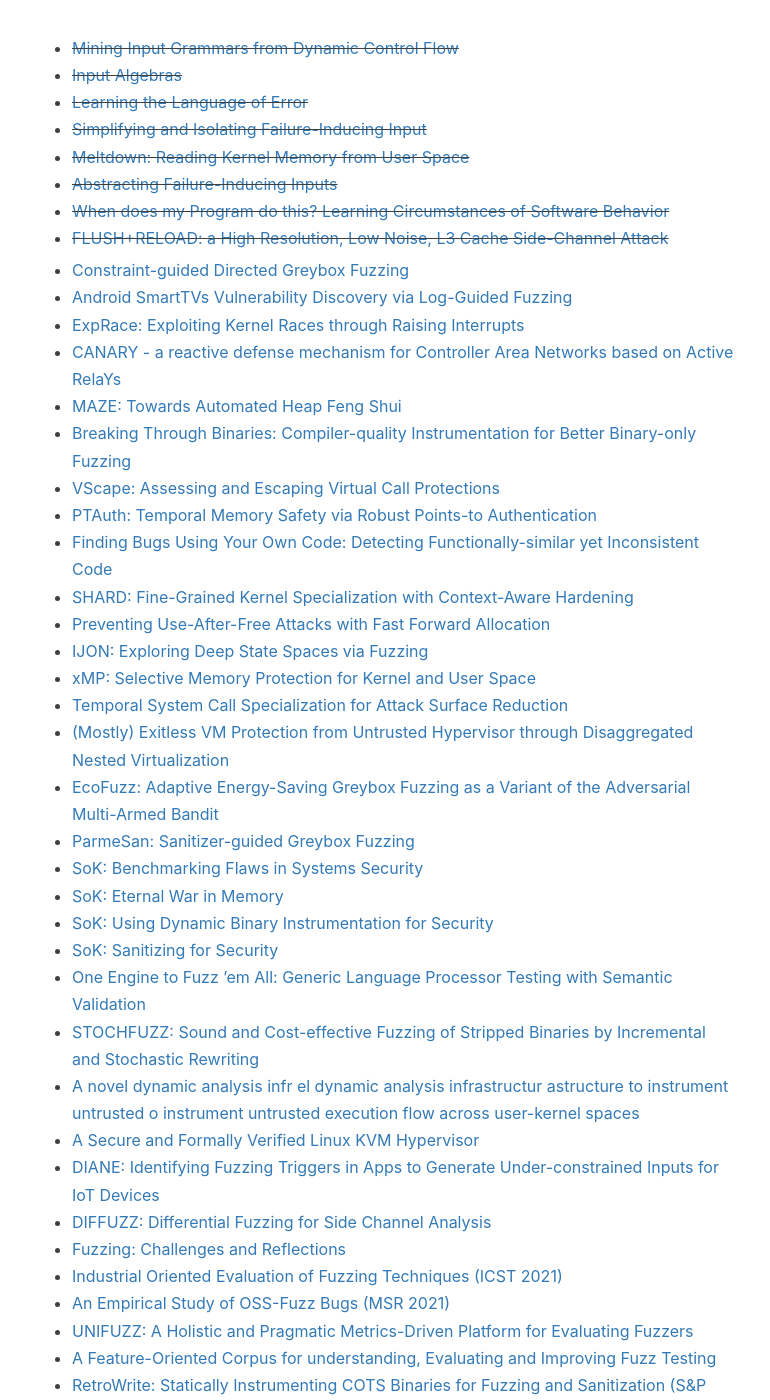
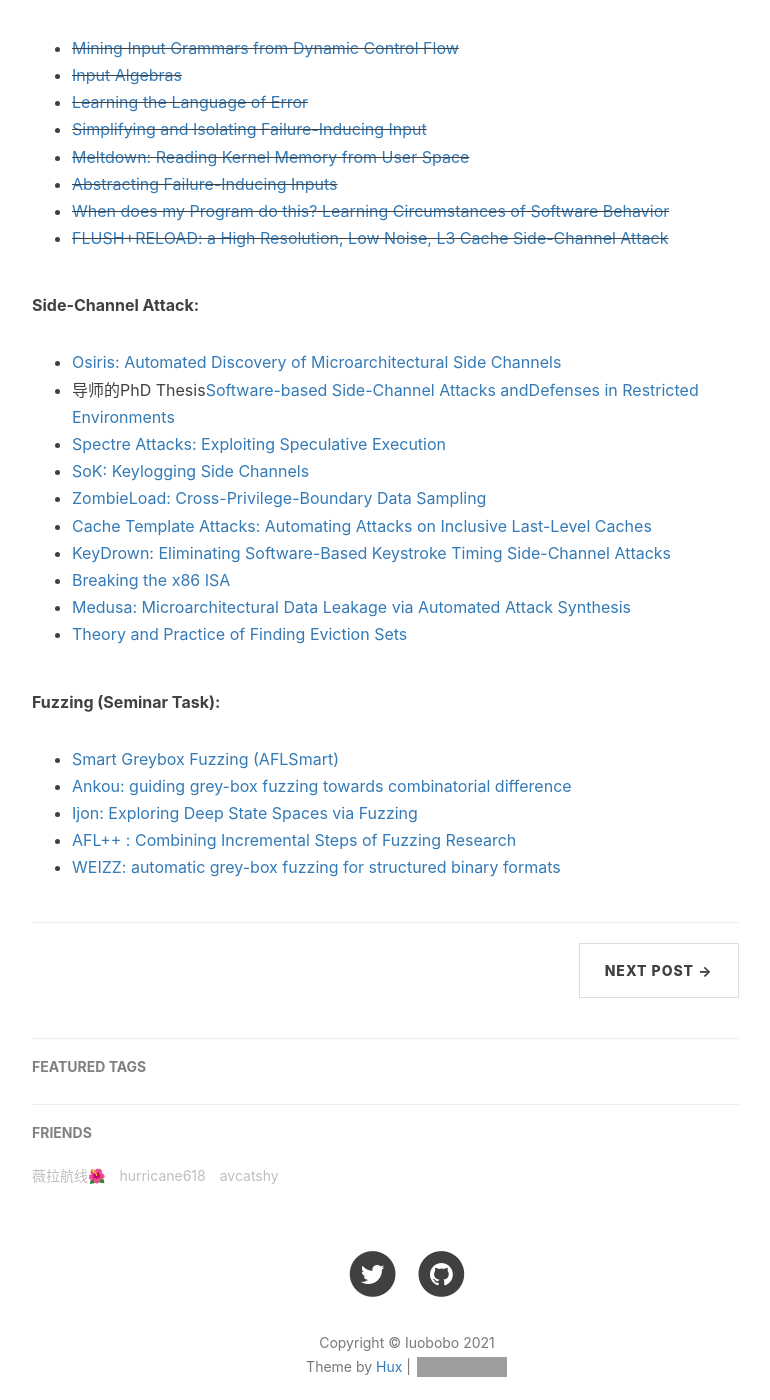
Before and after one commit to Jdkhnjggf/Jdkhnjggf.github.io, a Jekyll site: the page built from _posts/2021-04-27-Paper-Reading-List.markdown, in a window 1280 px wide and 1400 px high, scrolled down 1067 px. Shown: the whole window, without its empty margins (233-1003 px from the left). Built offline with Jekyll 4.4.1, drawn with Linux system fonts in a browser that asks for light colours; nearby versions of some CDN libraries; comment, search, counter and statistics services are not loaded; some of the changed text lies outside the part shown; grey boxes are pictures that could not be loaded.

Commit message:
revise Paper-Reading-TODO-List

```diff
--- a/_posts/2021-04-27-Paper-Reading-List.markdown
+++ b/_posts/2021-04-27-Paper-Reading-List.markdown
@@ -37,6 +37,27 @@ The THREE-PASS APPROACH
 * ~~[When does my Program do this? Learning Circumstances of Software Behavior](https://publications.cispa.saarland/3107/7/fse2020-alhazen.pdf)~~
 * ~~[FLUSH+RELOAD: a High Resolution, Low Noise, L3 Cache Side-Channel Attack](https://eprint.iacr.org/2013/448.pdf)~~
 
+
+**Side-Channel Attack:**
+* [Osiris: Automated Discovery of Microarchitectural Side Channels](https://publications.cispa.saarland/3431/1/main.pdf)
+* 导师的PhD Thesis[Software-based Side-Channel Attacks andDefenses in Restricted Environments](https://misc0110.net/files/phd_thesis.pdf)
+* [Spectre Attacks: Exploiting Speculative Execution](https://spectreattack.com/spectre.pdf)
+* [SoK: Keylogging Side Channels](https://oaklandsok.github.io/papers/monaco2018.pdf)
+* [ZombieLoad: Cross-Privilege-Boundary Data Sampling](https://zombieloadattack.com/zombieload.pdf)
+* [Cache Template Attacks: Automating Attacks on Inclusive Last-Level Caches](https://gruss.cc/files/cta.pdf)
+* [KeyDrown: Eliminating Software-Based Keystroke Timing Side-Channel Attacks](https://www.ndss-symposium.org/wp-content/uploads/2018/02/ndss2018_04B-1_Schwarz_paper.pdf)
+* [Breaking the x86 ISA](https://www.blackhat.com/docs/us-17/thursday/us-17-Domas-Breaking-The-x86-Instruction-Set-wp.pdf)
+* [Medusa: Microarchitectural Data Leakage via Automated Attack Synthesis](https://www.usenix.org/system/files/sec20-moghimi-medusa.pdf)
+* [Theory and Practice of Finding Eviction Sets](https://arxiv.org/pdf/1810.01497.pdf)
+
+**Fuzzing (Seminar Task):**
+* [Smart Greybox Fuzzing (AFLSmart)](https://arxiv.org/pdf/1811.09447.pdf)
+* [Ankou: guiding grey-box fuzzing towards combinatorial difference](https://www.jiliac.com/files/ankou-icse2020.pdf)
+* [Ijon: Exploring Deep State Spaces via Fuzzing](https://wcventure.github.io/FuzzingPaper/Paper/SP20_IJON.pdf)
+* [AFL++ : Combining Incremental Steps of Fuzzing Research](https://www.usenix.org/system/files/woot20-paper-fioraldi.pdf)
+* [WEIZZ: automatic grey-box fuzzing for structured binary formats](https://andreafioraldi.github.io/assets/weizz-issta2020.pdf)
+
+<!--
 * [Constraint-guided Directed Greybox Fuzzing](https://www.usenix.org/conference/usenixsecurity21/presentation/lee-gwangmu)
 * [Android SmartTVs Vulnerability Discovery via Log-Guided Fuzzing](https://www.usenix.org/conference/usenixsecurity21/presentation/aafer)
 * [ExpRace: Exploiting Kernel Races through Raising Interrupts](https://www.usenix.org/conference/usenixsecurity21/presentation/lee-yoochan)
@@ -86,4 +107,4 @@ The THREE-PASS APPROACH
 * [MemFuzz: Using Memory Accesses to Guide Fuzzing (ICST 2019)](https://github.com/wcventure/FuzzingPaper/blob/master/Paper/ICST19_MemFuzz.pdf)
 * [MemLock: Memory Usage Guided Fuzzing (ICSE2020)](https://wcventure.github.io/pdf/ICSE2020_MemLock.pdf)
 * [MOPT: Optimize Mutation Scheduling for Fuzzers (USENIX Security2019)](https://github.com/wcventure/FuzzingPaper/blob/master/Paper/USENIX19_MOPT.pdf)
-* [FuzzGen: Automatic Fuzzer Generation (USENIX Security2020)](https://www.usenix.org/system/files/sec20fall_ispoglou_prepub.pdf)
+* [FuzzGen: Automatic Fuzzer Generation (USENIX Security2020)](https://www.usenix.org/system/files/sec20fall_ispoglou_prepub.pdf) -->
```
